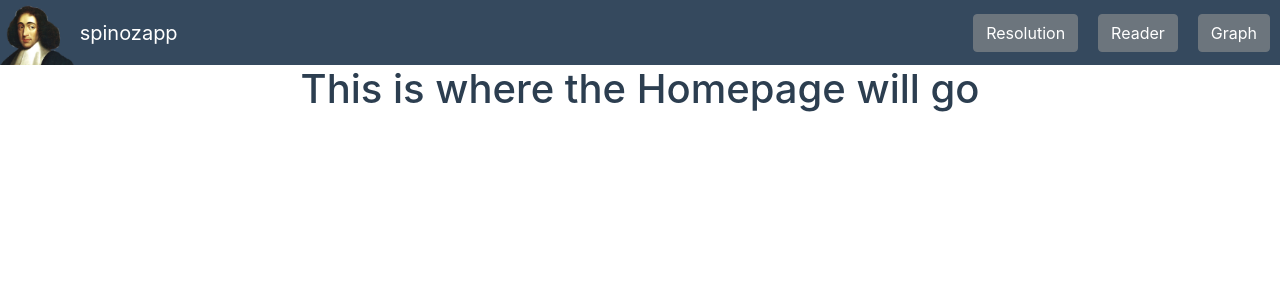
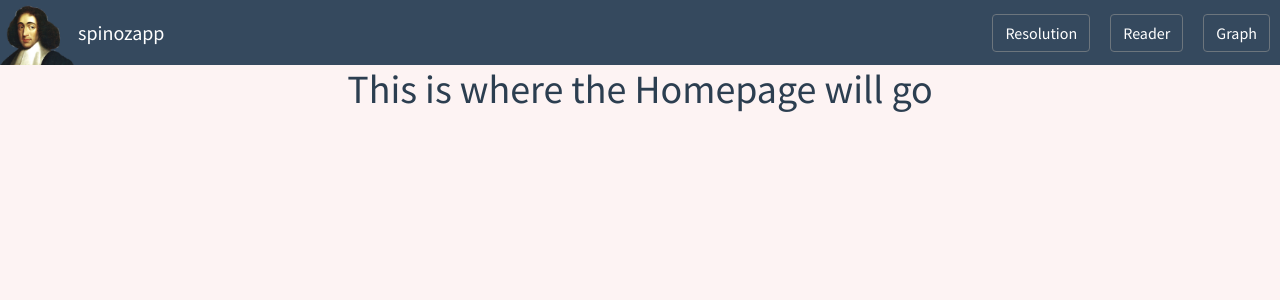
Before and after one commit to h3xar0n/spinozapp-v3, a Vue app: page / in a window 1280 px wide. Shown: the top 300 px of the page. Built offline with nearby package versions, Linux system fonts and the light colour scheme.

Commit message:
Final tweaks for first night

```diff
--- a/index.html
+++ b/index.html
@@ -3,6 +3,7 @@
   <head>
     <meta charset="utf-8">
     <link href="https://fonts.googleapis.com/css?family=Source+Sans+Pro" rel="stylesheet">
+    <link rel="stylesheet" href="/static/styles.css">
     <title>spinozapp</title>
   </head>
   <body>
--- a/src/App.vue
+++ b/src/App.vue
@@ -23,5 +23,11 @@ export default {
   text-align: center;
   color: #2c3e50;
   margin-top: 65px;
+  min-height: 100vh;
+  background-color: #fdf3f3;
+}
+
+html {
+  font-family: 'Source Sans Pro', sans-serif !important;
 }
 </style>
--- a/src/components/Header.vue
+++ b/src/components/Header.vue
@@ -35,10 +35,16 @@ a.navbar-brand {
     width: 100%
 }
 .btn-secondary {
+    background-color: #35495e;
     margin: 10px;
 }
+.btn-secondary:hover {
+    background-color: #597da1;
+}
 .btn-secondary:not([disabled]):not(.disabled).active {
-    background-color: #41b883
+    background-color: #41b883;
+    border: 1px solid #35495e;
+    box-shadow: none;
 }
 nav.navbar.main-nav.navbar-dark.navbar-expand-md {
     padding: 0;
--- a/src/main.js
+++ b/src/main.js
@@ -6,6 +6,7 @@ import App from './App'
 import router from './router'
 import 'bootstrap/dist/css/bootstrap.css'
 import 'bootstrap-vue/dist/bootstrap-vue.css'
+import '../static/styles.css'
 
 Vue.config.productionTip = false
 Vue.use(BootstrapVue)
--- a/static/styles.css
+++ b/static/styles.css
@@ -1,3 +1,3 @@
-html {
-    font-family: 'Source Sans Pro', sans-serif
-  }
+h1, h2, h3, h4, h5, h6, a, p {
+  font-family: 'Source Sans Pro', sans-serif;
+}
```
